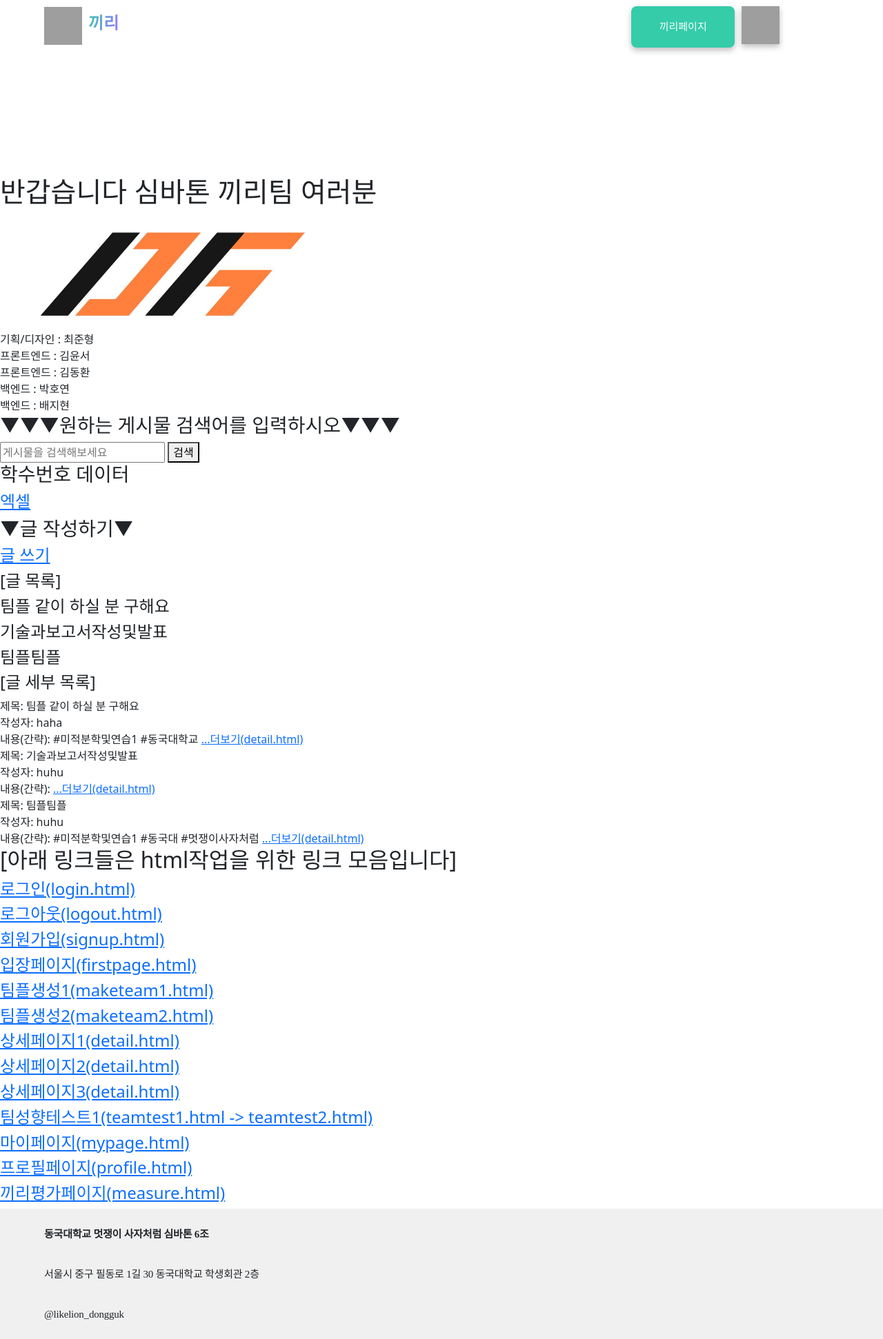
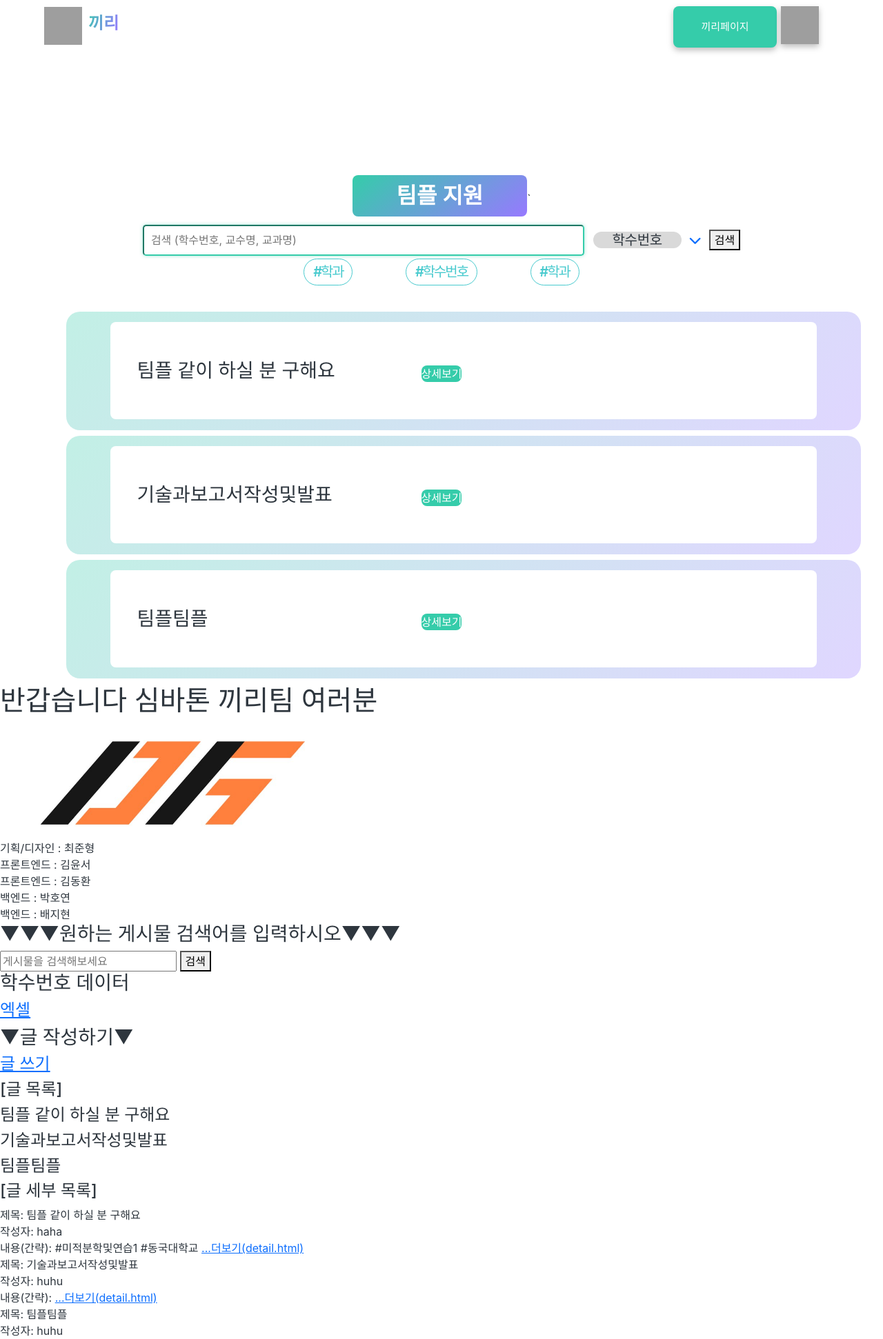
Before and after one commit to pump9918/simba6, a Django app: page / in a window 1280 px wide. Shown: the top 1942 px of the page at 69% size. Run offline with Django 4.2, Linux system fonts and the light colour scheme; a user stored in the database is signed in; data comes from the database, SQL or seed files in the repository; both versions use the stored data as it was after the commit; grey boxes are pictures that could not be loaded.

Commit message:
B-040/feat: 검색창 기능 구체화

```diff
--- a/accounts/templates/accounts/login.html
+++ b/accounts/templates/accounts/login.html
@@ -22,7 +22,7 @@
                     <input type="password" id="password" name="password" placeholder="비밀번호">
                 </div>
                 <br> <div class="login_login"><input type="submit" value="로그인" class="login_login_button"></div><br>
-                <div class="login_signup"><a class="login_signup_button">회원가입</a></div>
+                <div class="login_signup"><a href="{% url 'accounts:signup' %}" class="login_signup_button">회원가입</a></div>
             </div>
         </div>
     </form>
--- /dev/null
+++ b/ggiri_pj/static/css/mainpage.css
@@ -0,0 +1,260 @@
+body {
+    font-family: -apple-system, BlinkMacSystemFont, "Segoe UI", Roboto, Oxygen,
+      Ubuntu, Cantarell, "Open Sans", "Helvetica Neue", sans-serif;
+    color: #2e363e;
+    width: 100vw;
+  }
+.navbar {
+display: flex;
+padding-left: 5%;
+justify-content: space-between;
+}
+.button0 {
+display: flex;
+width: 50%;
+align-items: center;
+}
+.navbar .button0 img {
+/*네비바 끼리 로고*/
+display: flex;
+width: 55px;
+height: 55px;
+left: 92px;
+top: 16px;
+}
+
+.navbar .button0 h1 {
+/* 네비바 끼리 문구 */
+font-family: "Inter";
+font-style: normal;
+font-weight: 600;
+font-size: 24px;
+line-height: 29px;
+background: linear-gradient(109.12deg, #35ccaa -10.9%, #9779ff 98.02%);
+-webkit-background-clip: text;
+-webkit-text-fill-color: transparent;
+background-clip: text;
+text-fill-color: transparent;
+margin-left: 1.5%;
+}
+.button1 {
+width: 20%;
+display: flex;
+justify-content: space-between;
+align-items: center;
+}
+.navbar .button1 a {
+/*끼리페이지 버튼*/
+filter: drop-shadow(0px 4px 4px rgba(0, 0, 0, 0.25));
+background: #35ccaa;
+border-radius: 8px;
+font-family: "Noto Sans KR";
+font-style: normal;
+font-weight: 500;
+font-size: 24px;
+line-height: 24px;
+
+padding: 0% 10%;
+/* or 100% */
+
+display: flex;
+align-items: center;
+text-align: center;
+
+color: #ffffff;
+text-decoration: none;
+
+height: 60px;
+}
+.navbar .button1 img {
+/*개인 프로필 사진*/
+filter: drop-shadow(0px 4px 4px rgba(0, 0, 0, 0.25));
+border: 1px solid linear-gradient(109.12deg, #35ccaa -10.9%, #9779ff 98.02%);
+display: flex;
+width: 55px;
+height: 55px;
+}
+/*여기부터 하단 그레이박스*/
+.footer {
+/*하단 회색 박스*/
+width: 95%;
+height: 250px;
+background: rgba(217, 217, 217, 0.4);
+display: flex;
+flex-direction: column;
+justify-content: center;
+padding-left: 5%;
+}
+.item-title {
+/*동국대학교 멋쟁이 사자처럼 심바톤 6조*/
+font-family: "Montserrat";
+font-style: normal;
+font-weight: 700;
+font-size: 15px;
+line-height: 29px;
+display: flex;
+align-items: center;
+letter-spacing: -0.015em;
+}
+.item-content {
+/*서울시 중구 필동로 1길 30 동국대학교 학생회관 2층*/
+font-family: "Montserrat";
+font-style: normal;
+font-weight: 300;
+font-size: 15px;
+line-height: 29px;
+display: flex;
+align-items: center;
+letter-spacing: -0.015em;
+}
+
+/*여기서부터 수정하시오*/
+.apply {
+display: flex;
+width: 100%;
+justify-content: center;
+align-items: center;
+text-align: center;
+}
+.apply h1 {
+/*팀플 지원*/
+border-radius: 8px;
+background: var(
+    --box-color-2,
+    linear-gradient(141deg, #35ccaa 0.74%, #9779ff 100%)
+);
+border-radius: 8px;
+
+padding: 0% 5%;
+/* or 100% */
+color: #fff;
+text-align: center;
+font-size: 32px;
+font-family: Noto Sans KR;
+font-weight: 700;
+line-height: 24px;
+display: flex;
+align-items: center;
+text-align: center;
+color: #ffffff;
+text-decoration: none;
+
+height: 60px;
+}
+.tag {
+display: flex;
+align-items: center;
+text-align: center;
+justify-content: center;
+}
+.tag h1 {
+border-radius: 25px;
+border: 1px solid #48cace;
+flex-shrink: 0;
+color: #48cace;
+text-align: center;
+font-size: 20px;
+font-family: Inter;
+font-weight: 575;
+letter-spacing: -2.1px;
+text-transform: capitalize;
+margin-bottom: 3%;
+padding: 0.5% 1%;
+margin-left: 3%;
+margin-right: 3%;
+}
+/*검색(학수번호)등 하는 곳*/
+.icon-search {
+display: flex;
+flex-direction: row;
+justify-content: center;
+align-items: center;
+text-align: center;
+}
+.icon-search h1 {
+border-radius: 53px;
+background: #d9d9d9;
+font-size: 20px;
+font-family: Montserrat;
+font-weight: 500;
+letter-spacing: -0.3px;
+width: 10%;
+margin: 0% 1%;
+}
+.icon-search a {
+width: 40px;
+height: 40px;
+font-size: large;
+margin-left: -1%;
+margin-top: 1%;
+}
+.icon-search input[type="text"] {
+width: 50%;
+padding: 10px;
+border-color: transparent;
+border-radius: 5px;
+font-size: 16px;
+height: 45px;
+flex-shrink: 0;
+border-color: #35ccaa;
+box-shadow: 0 0 5px rgba(53, 204, 170, 0.5);
+}
+
+.information {
+display: flex;
+flex-direction: row;
+width: 100%;
+justify-content: center;
+align-items: center;
+text-align: center;
+}
+.information h2 {
+/*배경박스*/
+border-radius: 20px;
+background: var(
+    --2,
+    linear-gradient(
+    134deg,
+    rgba(53, 204, 170, 0.3) 0%,
+    rgba(151, 121, 255, 0.3) 99.59%
+    )
+);
+display: flex;
+align-items: center;
+text-align: center;
+width: 90%;
+height: 172px;
+margin-left: 5%;
+z-index: 0;
+}
+.information h3 {
+/*흰박스+문구*/
+border-radius: 8px;
+background: #fff;
+display: flex;
+align-items: center;
+width: 80%;
+height: 141px;
+position: absolute;
+padding: 0% 3%;
+margin-left: 5%;
+z-index: 1;
+/* 기존 스타일 유지 */
+}
+.information a {
+/*상세보기 버튼*/
+border-radius: 8px;
+background: #35ccaa;
+display: flex;
+align-items: center;
+text-align: center;
+position: absolute;
+z-index: 2;
+text-decoration: none;
+color: #fff;
+text-align: center;
+font-size: 16px;
+font-weight: 500;
+line-height: 24px;
+display: flex;
+}
--- a/main/templates/main/detail.html
+++ b/main/templates/main/detail.html
@@ -27,8 +27,8 @@
                     <div class="detail_profile_and_icon">
 
                         <div class="tag_profile">
-                            <a href="#">
-                            <img src="{% static 'images/끼리로고.png' %}" id="tag_ggiri_logo" width="100%" height="100%" />
+                            <a href="{{ post.writer.profile.url }}">
+                            <img src="{{ post.writer.profile.userImage.url }}" id="tag_ggiri_logo" width="100%" height="100%" />
                             </a>
                         </div>
                         <div class="tag_nickname">{{post.writer.profile.nickname}}</div>
--- a/main/templates/main/mainpage.html
+++ b/main/templates/main/mainpage.html
@@ -2,6 +2,50 @@
 {% load static %}
 
 {% block content %}
+
+<!DOCTYPE html>
+<html lang="en">
+  <head>
+    <meta charset="UTF-8" />
+    <meta http-equiv="X-UA-Compatible" content="IE=edge" />
+    <meta name="viewport" content="width=device-width, initial-scale=1.0" />
+    <title>최종디자인10</title>
+    <link
+      rel="stylesheet"
+      type="text/css"
+      href="{% static 'css/mainpage.css' %}"
+    />
+    <link rel="stylesheet" href="https://cdnjs.cloudflare.com/ajax/libs/font-awesome/6.0.0-beta3/css/all.min.css">
+  </head>
+  <body>
+      <div class="apply">
+          <h1>팀플 지원</h1> `
+        </div>
+        <form class="search-form" action="{% url 'main:search' %}" method="get">
+        <div class="icon-search">
+            <form class="search-form" action="{% url 'main:search' %}" method="get">
+                <input class="search-input" name="query" type="text" placeholder="검색 (학수번호, 교수명, 교과명)" required>
+                <h1>학수번호</h1>
+                <a class="link1" href="#"><i class="fas fa-chevron-down"></i>
+                </a>
+                <button class="cp-button search-button" type="submit">검색</button>
+            </form>
+        </div>
+        </form>
+        <div class="tag">
+        <h1>#학과</h1>
+        <h1>#학수번호</h1>
+        <h1>#학과</h1>
+        </div>
+        {% for post in posts %}
+            <div class="information">
+            <h2></h2><!--색상 박스 -->
+            <h3>{{post.title}}</h3> <!--흰 박스 + 문구 -->
+            <a class="link1" href="{% url 'main:detail' post.id %}">상세보기</a> <!--문구 + 초록 박스 -->
+          </div>
+        {% endfor %}
+      </div>
+
     <h1>반갑습니다 심바톤 끼리팀 여러분</h1>
     <img src = "{% static 'images/멋사.png' %}" style="width:500px;">
     <div>기획/디자인 : 최준형</div>
```
Also changed, not shown: main/templates/components/post_list.html (+5 -10 lines), main/templates/main/search_results.html (+28 -42 lines), db.sqlite3, media/blog/즐겁다_auKJerp.jpg (added).
